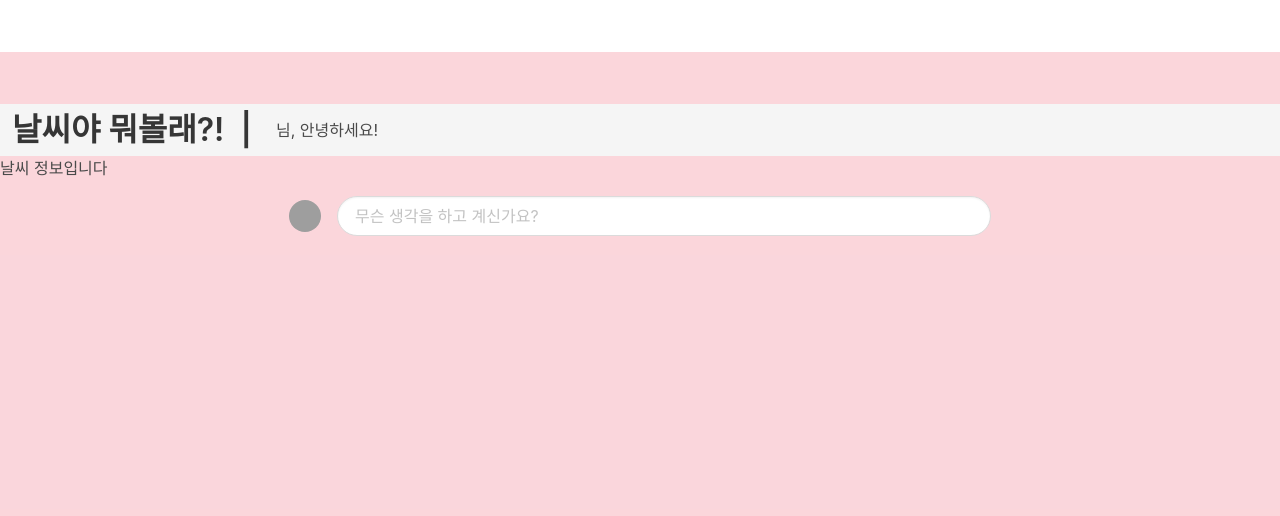
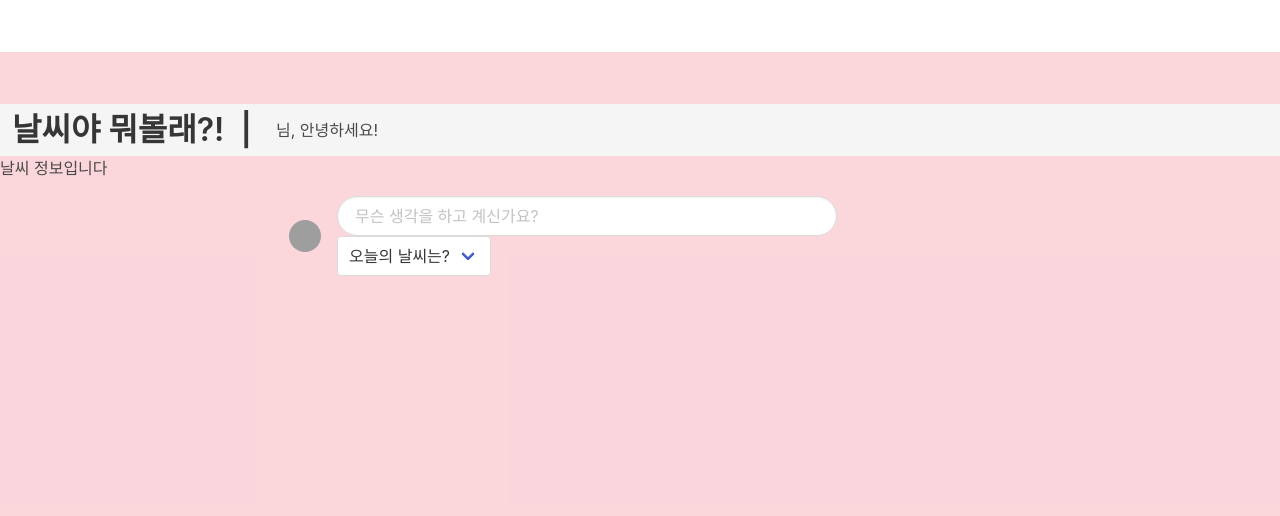
Before and after one commit to ivryxx/team4_project, a Flask app: template templates/index.html in a window 1280 px wide. Shown: the top 516 px of the page. Run offline with Flask 2, Linux system fonts and the light colour scheme; the template is opened without the code that fills it, so the values that code supplies are empty; parts of the project's set-up code (start-up, migrations or seed data) failed here and were passed over; some libraries are stand-ins or nearby versions; grey boxes are pictures that could not be loaded.

```diff
--- a/templates/index.html
+++ b/templates/index.html
@@ -78,6 +78,18 @@
                 }
             })
         }
+        function Sun() {
+
+        }
+        function Cloudy() {
+
+        }
+        function Rain() {
+
+        }
+        function Snow() {
+
+        }
 
 
     </script>
@@ -116,8 +128,17 @@
         <div class="media-content">
             <div class="field">
                 <p class="control">
-                    <input id="input-post" class="input is-rounded" placeholder="무슨 생각을 하고 계신가요?"
+                    <input id="input-post" class="input is-rounded" style="width:500px;" placeholder="무슨 생각을 하고 계신가요?"
                            onclick='$("#modal-post").addClass("is-active")'></p>
+                <div class="select">
+                    <select>
+                        <option> 오늘의 날씨는? </option>
+                        <option onclick="Sun()"> 🌞맑음 </option>
+                        <option onclick="Cloudy()"> 🌫흐림 </option>
+                        <option onclick="Rain()"> 💧비 </option>
+                        <option onclick="Snow()"> ⛄눈 </option>
+                    </select>
+                </div>
             </div>
         </div>
     </article>
@@ -155,7 +176,7 @@
                 onclick='$("#modal-post").removeClass("is-active")'></button>
     </div>
 </section>
-    <div class="slide_wrapper">
+<div class="slide_wrapper">
     <div class="slides" id="movie">
     </div>
 </div>
```
